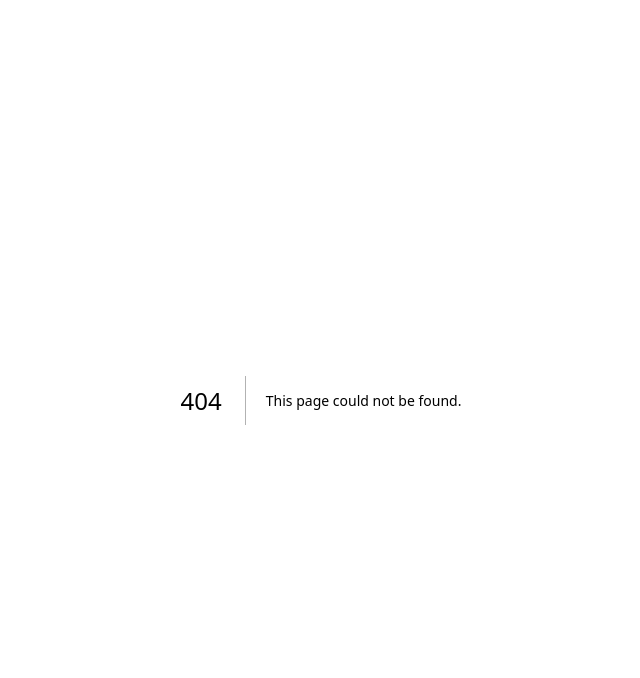
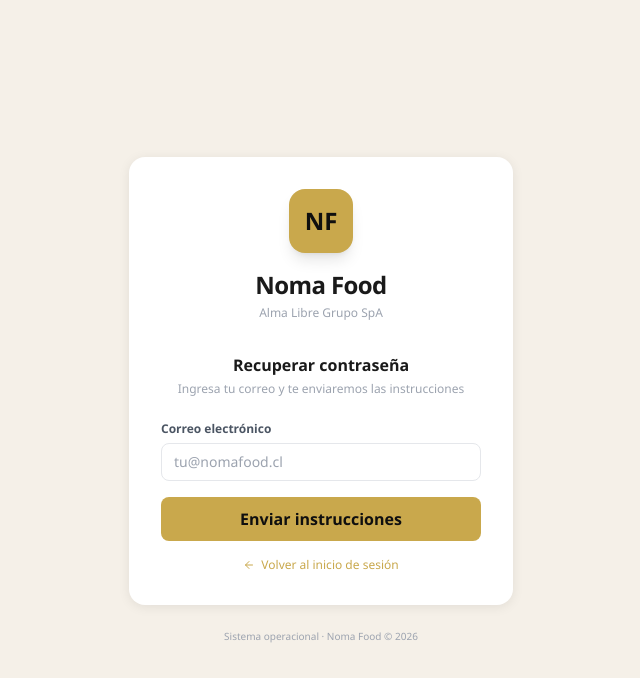
Before and after one commit to nomafoodchile-prog/nomafood-app, a Next.js app: page /recuperar in a window 1280 px wide. Before the commit this address had no page. Shown: the top 678 px of the page, without its empty margins (319-959 px from the left). Built offline with nearby package versions, Linux system fonts and the light colour scheme; no server answers.

Commit message:
feat: add page.tsx

```diff
--- /dev/null
+++ b/app/(auth)/recuperar/page.tsx
@@ -0,0 +1,131 @@
+'use client'
+
+import { useState } from 'react'
+import { Loader2, CheckCircle, ArrowLeft } from 'lucide-react'
+import { supabase } from '@/lib/supabase/client'
+
+export default function RecuperarPage() {
+  const [email, setEmail] = useState('')
+  const [loading, setLoading] = useState(false)
+  const [enviado, setEnviado] = useState(false)
+  const [error, setError] = useState<string | null>(null)
+
+  const handleSubmit = async (e: React.FormEvent) => {
+    e.preventDefault()
+    setError(null)
+    setLoading(true)
+
+    try {
+      const { error: authError } = await supabase.auth.resetPasswordForEmail(email, {
+        redirectTo: `${window.location.origin}/nueva-contrasena`,
+      })
+
+      if (authError) {
+        setError('No fue posible enviar el correo. Verifica la dirección e intenta nuevamente.')
+        return
+      }
+
+      setEnviado(true)
+    } catch {
+      setError('Error de conexión. Intenta nuevamente.')
+    } finally {
+      setLoading(false)
+    }
+  }
+
+  return (
+    <div className="w-full max-w-sm">
+      <div className="bg-white rounded-2xl shadow-card p-8">
+        {/* Logo */}
+        <div className="flex flex-col items-center mb-8">
+          <div className="w-16 h-16 bg-[#c9a84c] rounded-2xl flex items-center justify-center font-black text-[#0f0f0f] text-2xl mb-4 shadow-lg">
+            NF
+          </div>
+          <h1 className="text-2xl font-bold text-[#1a1a1a] tracking-tight">Noma Food</h1>
+          <p className="text-xs text-gray-400 mt-1">Alma Libre Grupo SpA</p>
+        </div>
+
+        {enviado ? (
+          /* Success state */
+          <div className="text-center space-y-4">
+            <div className="w-14 h-14 bg-green-50 rounded-full flex items-center justify-center mx-auto">
+              <CheckCircle size={28} className="text-green-500" />
+            </div>
+            <div>
+              <h2 className="font-bold text-[#1a1a1a] mb-1">Correo enviado</h2>
+              <p className="text-sm text-gray-500 leading-relaxed">
+                Revisa tu correo — te enviamos las instrucciones para restablecer tu contraseña.
+              </p>
+            </div>
+            <p className="text-xs text-gray-400">
+              Si no lo ves en tu bandeja de entrada, revisa la carpeta de spam.
+            </p>
+            <a
+              href="/login"
+              className="flex items-center justify-center gap-1.5 text-xs text-[#c9a84c] hover:text-[#b8962e] hover:underline transition-colors mt-2"
+            >
+              <ArrowLeft size={12} />
+              Volver al inicio de sesión
+            </a>
+          </div>
+        ) : (
+          /* Form state */
+          <>
+            <div className="mb-6">
+              <h2 className="font-bold text-[#1a1a1a] text-center">Recuperar contraseña</h2>
+              <p className="text-xs text-gray-400 text-center mt-1">
+                Ingresa tu correo y te enviaremos las instrucciones
+              </p>
+            </div>
+
+            <form onSubmit={handleSubmit} className="space-y-4">
+              <div>
+                <label className="block text-xs font-semibold text-gray-600 mb-1.5">
+                  Correo electrónico
+                </label>
+                <input
+                  type="email"
+                  value={email}
+                  onChange={e => setEmail(e.target.value)}
+                  required
+                  autoComplete="email"
+                  placeholder="tu@nomafood.cl"
+                  className="noma-input"
+                />
+              </div>
+
+              {error && (
+                <div className="bg-red-50 border border-red-200 rounded-lg px-3 py-2 text-xs text-red-700">
+                  {error}
+                </div>
+              )}
+
+              <button
+                type="submit"
+                disabled={loading}
+                className="w-full noma-btn-primary flex items-center justify-center gap-2 py-2.5 mt-2"
+              >
+                {loading && <Loader2 size={16} className="animate-spin" />}
+                {loading ? 'Enviando...' : 'Enviar instrucciones'}
+              </button>
+            </form>
+
+            <div className="mt-4 text-center">
+              <a
+                href="/login"
+                className="flex items-center justify-center gap-1.5 text-xs text-[#c9a84c] hover:text-[#b8962e] hover:underline transition-colors"
+              >
+                <ArrowLeft size={12} />
+                Volver al inicio de sesión
+              </a>
+            </div>
+          </>
+        )}
+      </div>
+
+      <p className="text-center text-[10px] text-gray-400 mt-6">
+        Sistema operacional · Noma Food © 2026
+      </p>
+    </div>
+  )
+}
```
